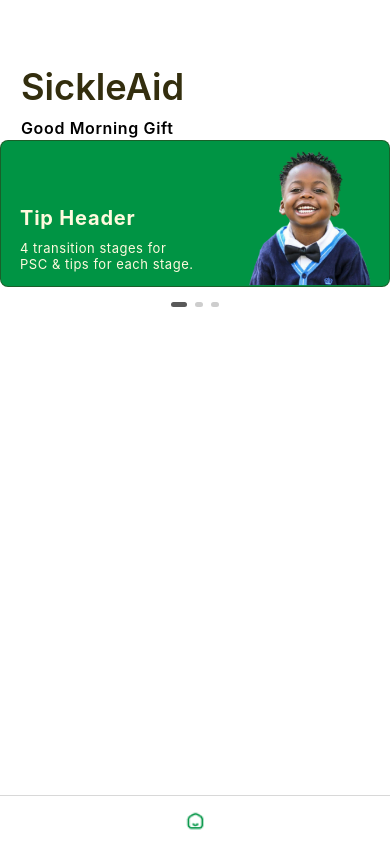
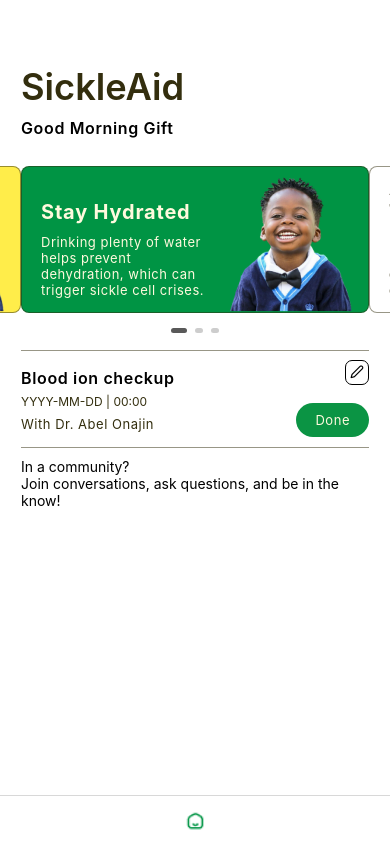
Before and after one commit to ogbechie04/sickle-aid, a React Native app: screen /Home in a window 390 px wide. Built offline with nearby package versions, Linux system fonts and the light colour scheme.

Commit message:
completed checkup ui

```diff
--- a/src/components/Button.jsx
+++ b/src/components/Button.jsx
@@ -1,12 +1,12 @@
 import React from 'react';
 import { StyleSheet, TouchableOpacity, Text } from 'react-native';
 
-function ButtonComp({ title, buttonSpacing }) {
-  const { button, buttonText } = styles;
+function ButtonComp({ buttonText, buttonSpacing, buttonTextStyle }) {
+  const { button } = styles;
   return (
     <>
       <TouchableOpacity style={[button, buttonSpacing]}>
-        <Text style={buttonText}>{title}</Text>
+        <Text style={buttonTextStyle}>{buttonText}</Text>
       </TouchableOpacity>
     </>
   );
@@ -14,16 +14,8 @@
 
 const styles = StyleSheet.create({
   button: {
-    backgroundColor: 'green',
     borderRadius: 71,
   },
-  buttonText: {
-    color: '#fff',
-    fontSize: 16,
-    fontWeight: '600',
-    lineHeight: 24,
-    letterSpacing: 0.64
-  }
 });
 
 export default ButtonComp;
--- a/src/components/HeaderCard.jsx
+++ b/src/components/HeaderCard.jsx
@@ -6,6 +6,7 @@
  *
  * TODO
  * Putting individual bgWidth and bgColor for each card
+ * Border around the card
  */
 
 function HeaderCard(props) {
@@ -43,7 +44,7 @@
     width: '100%',
     height: 147,
     borderWidth: 0.5,
-    borderColor: '#332e0e80',
+    borderColor: '#332e0e80'
   },
   textWrapper: {
     gap: 9.91,
@@ -53,6 +54,7 @@
   baseText: {
     fontFamily: 'Inter',
     color: '#332E0E',
+    maxWidth: 174,
   },
   headerText: {
     fontSize: 20,
@@ -63,7 +65,6 @@
     fontSize: 13,
     fontWeight: 400,
     letterSpacing: 0.52,
-    maxWidth: 174,
   },
   image: {
     alignSelf: 'flex-end',
--- a/src/components/HeaderCardCarousel.jsx
+++ b/src/components/HeaderCardCarousel.jsx
@@ -24,27 +24,28 @@
   },
   {
     id: 2,
-    headingText: 'Tip Header',
-    mainText: '4 transition stages for PSC & tips for each stage.',
+    headingText: 'Stay Hydrated',
+    mainText: 'Drinking plenty of water helps prevent dehydration, which can trigger sickle cell crises.',
     containerColor: '#009444',
     textColor: '#FFFADE',
   },
   {
     id: 3,
-    headingText: 'Tip Header',
-    mainText: '4 transition stages for PSC & tips for each stage.',
+    headingText: 'Avoid Extreme Temperatures',
+    mainText: 'Extreme heat or cold can lead to sickle cell pain crises. Try to maintain a comfortable environment.',
     containerColor: '#FFFFFF',
   },
 ];
 
-const { width } = Dimensions.get('window');
+const { width: windowWidth } = Dimensions.get('window');
+const cardWidth = windowWidth - 42;
 
 function HeaderCardCarousel() {
-  const { container } = styles;
+  const { container, cardContainer, indicatorContainer, dot } = styles;
   const scrollX = useRef(new Animated.Value(0)).current;
 
   const renderItem = ({ item }) => (
-    <View style={{ width }}>
+    <View style={[cardContainer, { width: cardWidth }]}>
       <HeaderCard
         headingText={item.headingText}
         mainText={item.mainText}
@@ -68,13 +69,14 @@
             [{ nativeEvent: { contentOffset: { x: scrollX } } }],
             { useNativeDriver: false }
           )}
-          snapToInterval={width}
+          snapToInterval={cardWidth}
           decelerationRate="fast"
           snapToAlignment="start"
+
         />
-        <View style={styles.indicatorContainer}>
+        <View style={indicatorContainer}>
           {headerCardData.map((_, i) => {
-            const inputRange = [(i - 1) * width, i * width, (i + 1) * width];
+            const inputRange = [(i - 1) * cardWidth, i * cardWidth, (i + 1) * cardWidth];
             const dotWidth = scrollX.interpolate({
               inputRange,
               outputRange: [8, 16, 8],
@@ -88,7 +90,7 @@
             return (
               <Animated.View
                 key={i.toString()}
-                style={[styles.dot, { width: dotWidth, opacity }]}
+                style={[dot, { width: dotWidth, opacity }]}
               />
             );
           })}
@@ -102,6 +104,11 @@
   container: {
     alignItems: 'center',
     justifyContent: 'center',
+  },
+  cardContainer: {
+    justifyContent: 'center',
+    alignItems: 'center',
+    overflow: 'hidden',
   },
   indicatorContainer: {
     flexDirection: 'row',
--- a/src/screens/MainScreen.jsx
+++ b/src/screens/MainScreen.jsx
@@ -1,11 +1,15 @@
 import React from 'react';
-import { SafeAreaView, Text, View, StyleSheet } from 'react-native';
+import { SafeAreaView, Text, View, StyleSheet, TouchableOpacity, Image } from 'react-native';
 import HeaderCardCarousel from '../components/HeaderCardCarousel';
+import { Feather } from '@expo/vector-icons';
+import ButtonComp from '../components/Button';
+import commImage from '../../assets/comm.png'
 
 /**
  *
- * TODO
- * Change Gift to users name
+ * TODO: Change Gift to users name
+ * TODO: Work on functionality for checkup
+ * ? Why is the second divider darker than the first
  */
 function MainScreen() {
   const {
@@ -16,16 +20,55 @@
     container,
     headerContainer,
     carouselContainer,
+    divider,
+    checkupContainer,
+    checkupDateTime,
+    checkupDoctor,
+    iconContainer,
+    buttonTextStyle,
+    buttonSpacing,
+    checkupDoneContainer
   } = styles;
   return (
     <SafeAreaView style={wrapper}>
+        {/* ----- main container ----- */}
       <View style={container}>
+        {/* ----- header content ----- */}
         <View style={headerContainer}>
           <Text style={[baseText, headerText]}>SickleAid</Text>
           <Text style={[baseText, bodyText]}>Good Morning Gift</Text>
         </View>
         <View style={carouselContainer}>
           <HeaderCardCarousel />
+        </View>
+        <View style={divider}></View>
+        {/* ----- checkout section ----- */}
+        <View style={checkupContainer}>
+            {/* ----- checkout information ----- */}
+          <View>
+            <Text style={[baseText, bodyText]}>Blood ion checkup</Text>
+            <Text style={[baseText, checkupDateTime]}>YYYY-MM-DD | 00:00</Text>
+            <Text style={[baseText, checkupDoctor]}>With Dr. Abel Onajin</Text>
+          </View>
+          {/* ----- checkout edit and done ----- */}
+          <View style={checkupDoneContainer}>
+            <TouchableOpacity style={iconContainer}>
+              <Feather name="edit-2" size={14} color="black" />
+            </TouchableOpacity>
+            <ButtonComp buttonSpacing={buttonSpacing} buttonTextStyle={[baseText, buttonTextStyle]} buttonText={'Done'} />
+          </View>
+        </View>
+        <View style={divider}></View>
+        {/* ----- community section ----- */}
+        <View>
+            <View>
+                <View>
+                    <Text>In a community?</Text>
+                    <Text>Join conversations, ask questions, and be in the know!</Text>
+                </View>
+                <Image src={commImage} />
+            </View>
+            <View></View>
         </View>
       </View>
     </SafeAreaView>
@@ -49,7 +92,9 @@
   },
   carouselContainer: {
     width: '100%',
-    flex: 1
+    flex: 1,
+    paddingTop: 26.09,
+    maxHeight: 200,
   },
   baseText: {
     fontFamily: 'Inter',
@@ -66,6 +111,54 @@
     lineHeight: 24,
     letterSpacing: 0.64,
   },
+  divider: {
+    width: '100%',
+    height: 0.5,
+    backgroundColor: '#332e0e80',
+    marginVertical: 10,
+  },
+  checkupContainer: {
+    flexDirection: 'row',
+    justifyContent: 'space-between',
+    width: '100%',
+    // borderWidth: 5,
+    alignItems: 'center'
+  },
+  checkupDateTime: {
+    fontSize: 12,
+    color: '#332E0E',
+    marginTop: 4,
+  },
+  checkupDoctor: {
+    fontSize: 13,
+    color: '#332E0E',
+    marginTop: 7,
+    letterSpacing: 0.52,
+  },
+  checkupDoneContainer: {
+    justifyContent: 'space-between',
+    gap: 18
+  },
+  iconContainer: {
+    borderWidth: 1,
+    borderRadius: 7,
+    alignItems: 'center',
+    justifyContent: 'center',
+    padding: 4,
+    alignSelf: 'flex-end'
+  },
+  buttonTextStyle: {
+    color: '#FFFADE',
+    fontSize: 13,
+    lineHeight: 24,
+    letterSpacing: 0.52,
+    textAlign: 'center'
+  },
+  buttonSpacing: {
+    paddingHorizontal: 19,
+    paddingVertical: 5,
+    backgroundColor: '#0B9444',
+  }
 });
 
 export default MainScreen;
```
Also changed, not shown: assets/comm.png (added).
